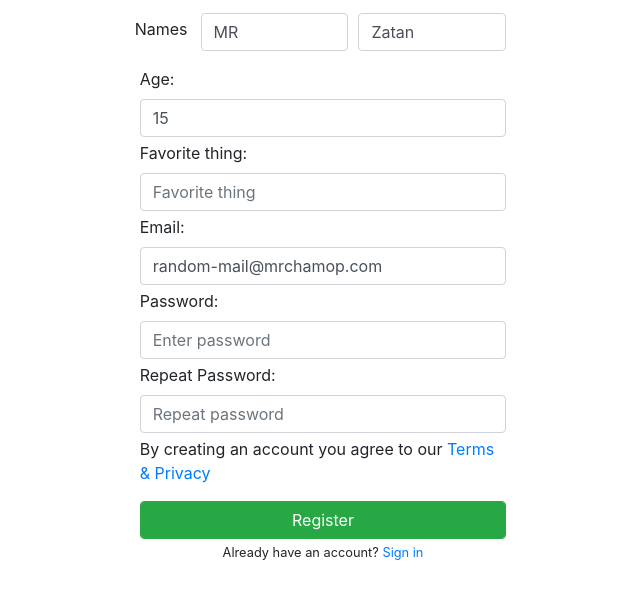
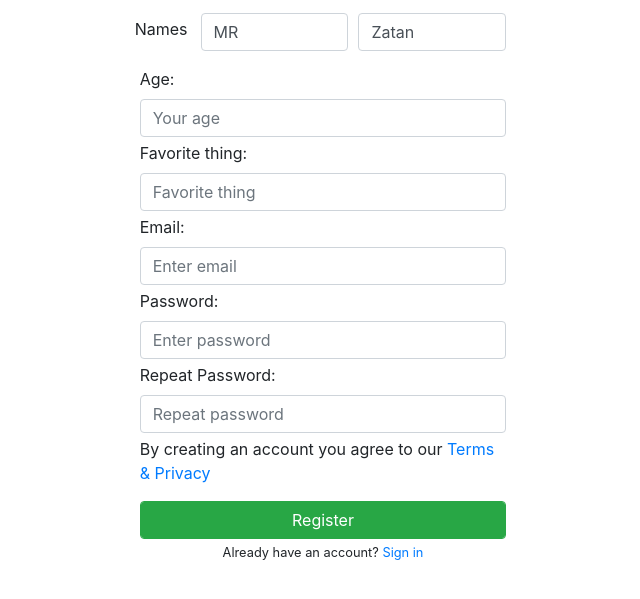
Before and after one commit to thony-arrieche/registration_form, a plain HTML site: page sign-up.html in a window 1280 px wide. Shown: the part 83-682 px from the top of the page, without its empty margins (317-957 px from the left). Drawn offline with nearby package versions, Linux system fonts and the light colour scheme.

Commit message:
Update sign-up.html
changed default test values so they don't appear

```diff
--- a/sign-up.html
+++ b/sign-up.html
@@ -27,9 +27,9 @@
                         <input type="text" class="form-control" name="lname" placeholder="Last name" required value="Zatan">
                     </div>
                 </div>
-                <label for="name">Age: </label><input type="number" class="form-control" name="age" placeholder="Your age" min="8" max="80" required value="15"><!--REQUIRE IT TO BE OVER 18-->
+                <label for="name">Age: </label><input type="number" class="form-control" name="age" placeholder="Your age" min="8" max="80" required><!--REQUIRE IT TO BE OVER 18-->
                 <label for="name" class="mt-1">Favorite thing: </label><input type="text" class="form-control" name="favoriteThing" placeholder="Favorite thing">
-                <label for="email" class="mt-1">Email: </label><input type="email" class="form-control" name="email" placeholder="Enter email" required value="random-mail@mrchamop.com">
+                <label for="email" class="mt-1">Email: </label><input type="email" class="form-control" name="email" placeholder="Enter email" required>
                 <label for="password" class="mt-1">Password: </label><input type="password" class="form-control" name="password" id="passwordText" placeholder="Enter password" pattern="^(?=.*[a-z])(?=.*[0-9])(?=.*[!@#$%^&*_=+-]).{8,24}$" title="The password needs at least one alphanumerical character, a number, and one especial character (!@#$%^&*_=+-). It must be at least 8 characters long" required><!--REQUIRE AZ, 0-9 format-->
                 <label for="repeat-password" class="mt-1">Repeat Password: </label><input type="password" name="repeat-password" id="confirmPasswordText" class="form-control" placeholder="Repeat password" name="repeat-password" required><!--CHECK IF THIS MATCHES PASSWORD-->
                 <p class="my-1 mb-3">By creating an account you agree to our <a href="#" rel="">Terms & Privacy</a></p>
```
